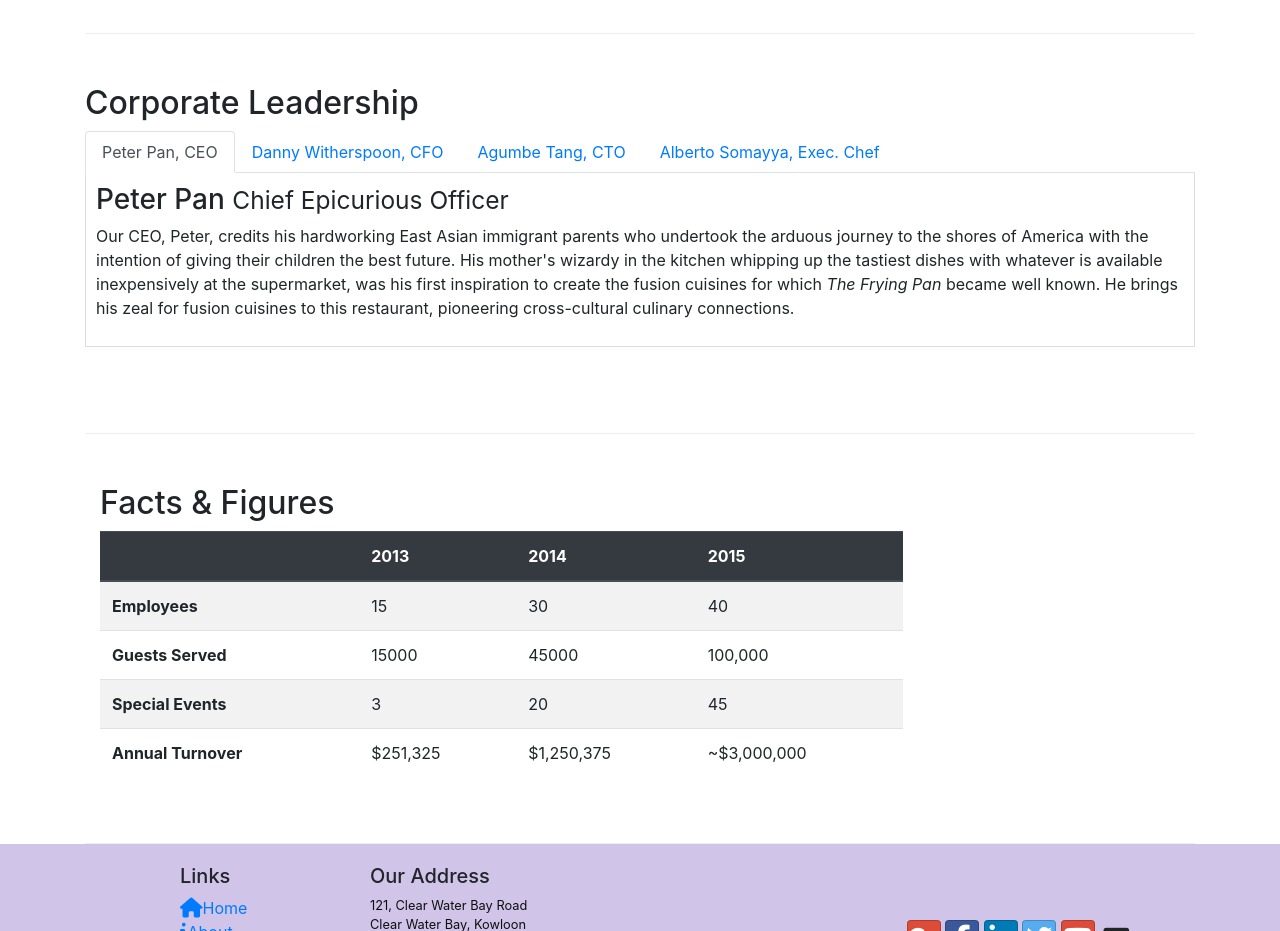
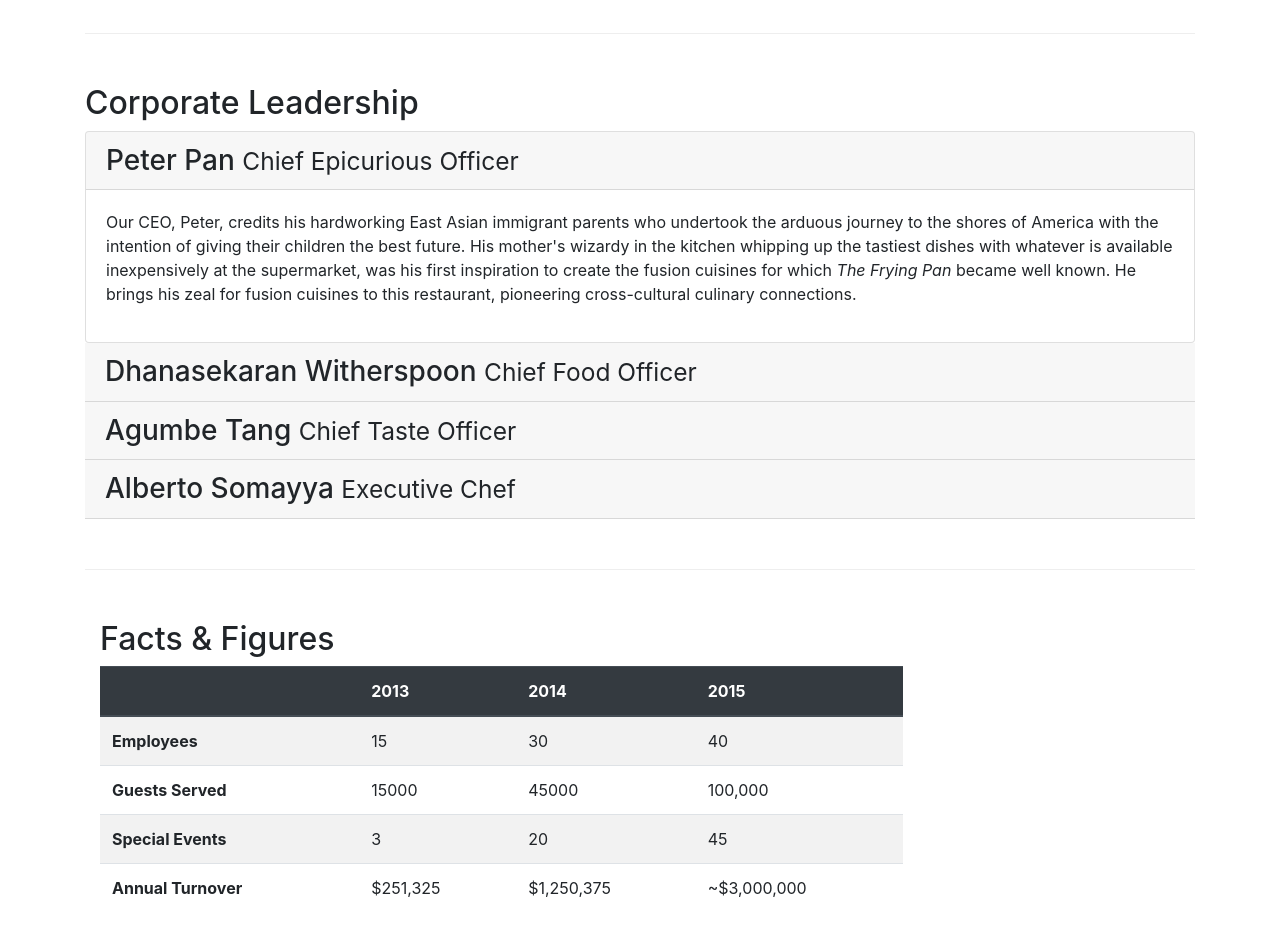
Before and after one commit to happy-developer-fr/coursera-bootstrap4, a plain HTML site: page conFusion/aboutus.html in a window 1280 px wide. Shown: the part 940-1871 px from the top of the page. Drawn offline with nearby package versions, Linux system fonts and the light colour scheme.

Commit message:
accordion

```diff
--- a/conFusion/aboutus.html
+++ b/conFusion/aboutus.html
@@ -1,5 +1,5 @@
 <!DOCTYPE html>
-<html lang="en">
+<html lang="en" xmlns="http://www.w3.org/1999/html">
 
 <head>
 
@@ -103,57 +103,67 @@
   <div class="row row-content">
     <div>
       <h2>Corporate Leadership</h2>
-      <ul class="nav nav-tabs">
-        <li class="nav-item">
-          <a class="nav-link active" href="#peter"
-             role="tab" data-toggle="tab">Peter Pan, CEO</a>
-        </li>
-        <li class="nav-item">
-          <a class="nav-link" href="#danny" role="tab"
-             data-toggle="tab">Danny Witherspoon, CFO</a>
-        </li>
-        <li class="nav-item">
-          <a class="nav-link" href="#agumbe" role="tab"
-             data-toggle="tab">Agumbe Tang, CTO</a>
-        </li>
-        <li class="nav-item">
-          <a class="nav-link" href="#alberto" role="tab"
-             data-toggle="tab">Alberto Somayya, Exec. Chef</a>
-        </li>
-      </ul>
-      <div class="tab-content">
-        <div role="tabpanel" class="tab-pane fade show active" id="peter">
-          <h3>Peter Pan <small>Chief Epicurious Officer</small></h3>
+      <div id="accordion">
+        <div class="card">
+          <div class="card-header" role="tabpanel" id="peterhead">
+            <h3 class="mb-0">
+              <a data-toggle="collapse" data-target="#peter">
+                Peter Pan <small>Chief Epicurious Officer</small>
+              </a>
+            </h3>
+          </div>
+          <div role="tabpanel" class="collapse show" id="peter" data-parent="#accordion">
+            <div class="card-body">
               <p class="d-none d-sm-block">Our CEO, Peter, credits his hardworking East Asian immigrant parents who undertook the arduous
-            journey to
-            the shores of America with the intention of giving their children the best future. His mother's wizardy in the kitchen whipping
-            up
-            the tastiest dishes with whatever is available inexpensively at the supermarket, was his first inspiration to create the fusion
-            cuisines for which <em>The Frying Pan</em> became well known. He brings his zeal for fusion cuisines to this restaurant,
-            pioneering
-            cross-cultural culinary connections.</p>
+                journey to the shores of America with the intention of giving their children the best future. His mother's wizardy in the
+                kitchen whipping up the tastiest dishes with whatever is available inexpensively at the supermarket, was his first
+                inspiration to create the fusion cuisines for which <em>The Frying Pan</em> became well known. He brings his zeal for fusion
+                cuisines to this restaurant, pioneering cross-cultural culinary connections.</p>
             </div>
-        <div role="tabpanel" class="tab-pane fade" id="danny">
-          <h3>Dhanasekaran Witherspoon <small>Chief Food Officer</small></h3>
-          <p class="d-none d-sm-block">Our CFO, Danny, as he is affectionately referred to by his colleagues, comes from a long established
+          </div>
+        </div>
+        <div class="card-header" role="tabpanel" id="danyhead">
+          <h3 class="mb-0">
+            <a data-toggle="collapse" data-target="#dany">Dhanasekaran Witherspoon <small>Chief Food Officer</small></a></h3>
+        </div>
+        <div role="tabpanel" class="collapse" id="dany" data-parent="#accordion">
+          <div class="card-body">
+            <p class="d-none d-sm-block">Our CFO, Danny, as he is affectionately referred to by his colleagues, comes from a long
+              established
               family tradition in farming and produce. His experiences growing up on a farm in the Australian outback gave him great
               appreciation
               for varieties of food sources. As he puts it in his own words, <em>Everything that runs, wins, and everything that stays,
                 pays!</em>
             </p>
           </div>
-        <div role="tabpanel" class="tab-pane fade" id="agumbe">
-          <h3>Agumbe Tang <small>Chief Taste Officer</small></h3>
-          <p class="d-none d-sm-block">Blessed with the most discerning gustatory sense, Agumbe, our CTO, personally ensures that every dish
-            that we serve meets his exacting tastes. Our chefs dread the tongue lashing that ensues if their dish does not meet his exacting
+        </div>
+        <div class="card-header" role="tabpanel" id="agumbehead">
+          <h3 class="mb-0">
+            <a data-toggle="collapse" data-target="#agumbe">Agumbe Tang <small>Chief Taste Officer</small></a>
+          </h3>
+        </div>
+        <div role="tabpanel" class="collapse" id="agumbe" data-parent="#accordion">
+          <div class="card-body">
+            <p class="d-none d-sm-block">Blessed with the most discerning gustatory sense, Agumbe, our CTO, personally ensures that every
+              dish
+              that we serve meets his exacting tastes. Our chefs dread the tongue lashing that ensues if their dish does not meet his
+              exacting
               standards. He lives by his motto, <em>You click only if you survive my lick.</em></p>
           </div>
-        <div role="tabpanel" class="tab-pane fade" id="alberto">
-          <h3>Alberto Somayya <small>Executive Chef</small></h3>
-          <p class="d-none d-sm-block">Award winning three-star Michelin chef with wide International experience having worked closely with
+        </div>
+        <div class="card-header" role="tabpanel" id="albertohead">
+          <h3 class="mb-0">
+            <a data-toggle="collapse" data-target="#alberto">Alberto Somayya <small>Executive Chef</small></a>
+          </h3>
+        </div>
+        <div role="tabpanel" class="collapse" id="alberto" data-parent="#accordion">
+          <div class="card-body">
+            <p class="d-none d-sm-block">Award winning three-star Michelin chef with wide International experience having worked closely
+              with
               whos-who in the culinary world, he specializes in creating mouthwatering Indo-Italian fusion experiences. He says, <em>Put
                 together
                 the cuisines from the two craziest cultures, and you get a winning hit! Amma Mia!</em></p>
+          </div>
         </div>
       </div>
     </div>
```
Lines whose indentation alone changed are shown as unchanged.
